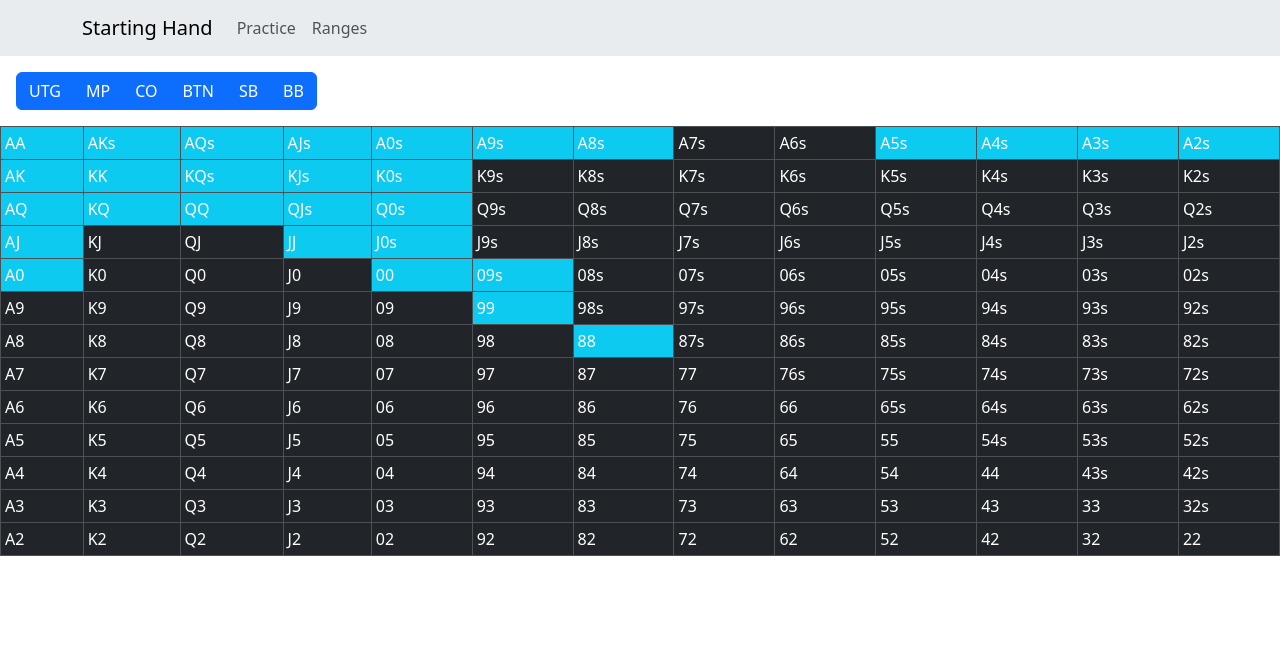
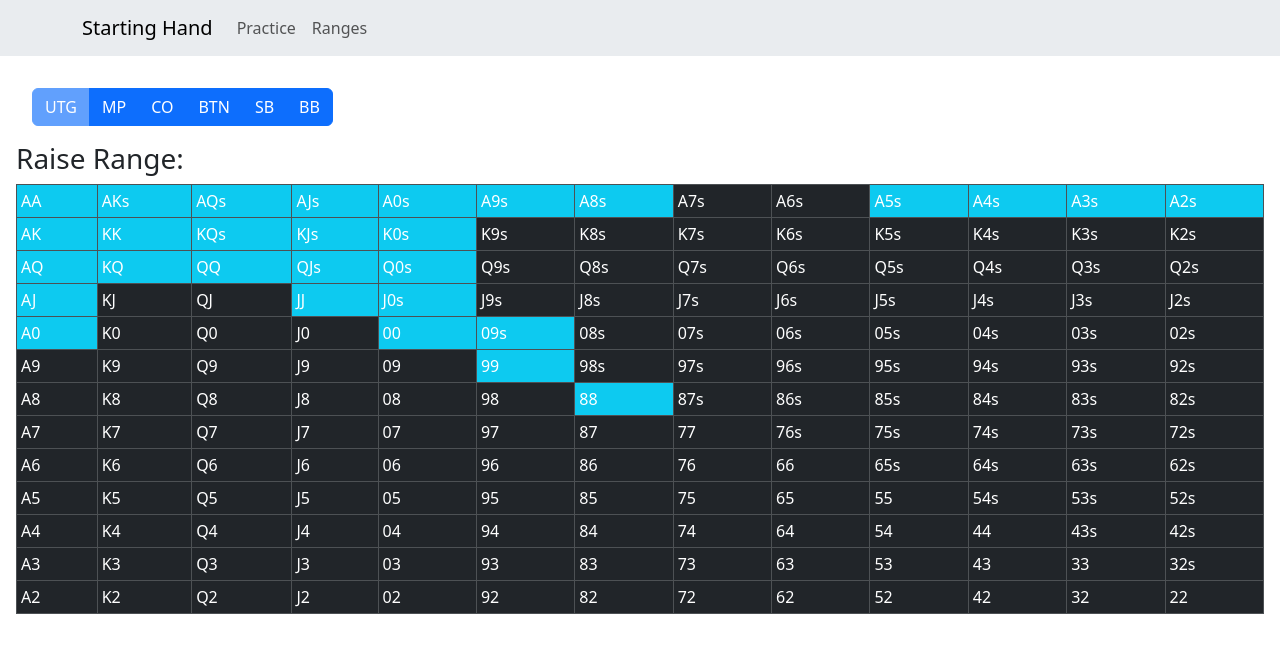
Before and after one commit to apatari/starting-hand, a React (Create React App) app: page /ranges in a window 1280 px wide. Shown: the top 652 px of the page. Built offline with nearby package versions, Linux system fonts and the light colour scheme.

Commit message:
ranges display correctly

```diff
--- a/src/Ranges.js
+++ b/src/Ranges.js
@@ -11,30 +11,30 @@ export default function Ranges() {
     const btns = [0,1,2,3,4,5]
 
     const handleRangeClick = (e) => {
-        console.log(e.target.value)
+        setSelectedRange(e.target.value)
     }
 
     console.log(ranges[selectedRange])
 
 
     return (
-        <div>
+        <div className="m-3" >
             <ButtonGroup className="m-3"  >
                 {btns.map(btn => {
                     return (
-                        <Button key={rangeNames[btn]} onClick={handleRangeClick} value={btn} >{rangeNames[btn]}</Button>
+                        <Button
+                            disabled={selectedRange==btn}
+                            key={rangeNames[btn]}
+                            onClick={handleRangeClick}
+                            value={btn}
+                        >
+                            {rangeNames[btn]}
+                        </Button>
                     )
                 })}
             </ButtonGroup>
 
-            {/* <ButtonGroup>
-                <Button value={0}>UTG</Button>
-                <Button value={1}>MP</Button>
-                <Button value={2}>CO</Button>
-                <Button value={3}>BTN</Button>
-                <Button value={4}>SB</Button>
-                <Button value={5}>BB</Button>
-            </ButtonGroup> */}
+            <h3>Raise Range:</h3>
 
             <Table size="sm" variant="dark" bordered>
                 <tbody>
```
